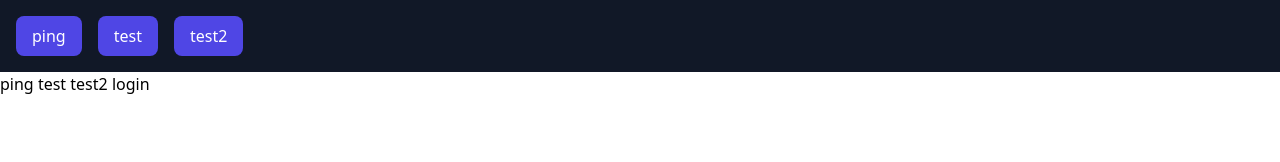
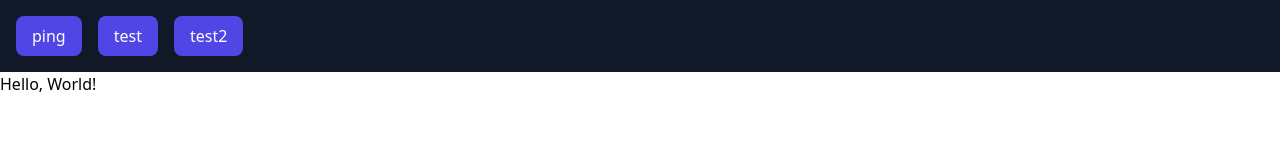
Before and after one commit to Qowevisa/fin-check-front, a SvelteKit app: page / in a window 1280 px wide. Shown: the top 162 px of the page. Built offline with nearby package versions, Linux system fonts and the light colour scheme.

Commit message:
Change main route content

```diff
--- a/src/routes/+page.svelte
+++ b/src/routes/+page.svelte
@@ -1,6 +1 @@
-<p>
-  <a href="/ping">ping</a>
-  <a href="/test">test</a>
-  <a href="/test2">test2</a>
-  <a href="/login">login</a>
-</p>
+<p>Hello, World!</p>
```
